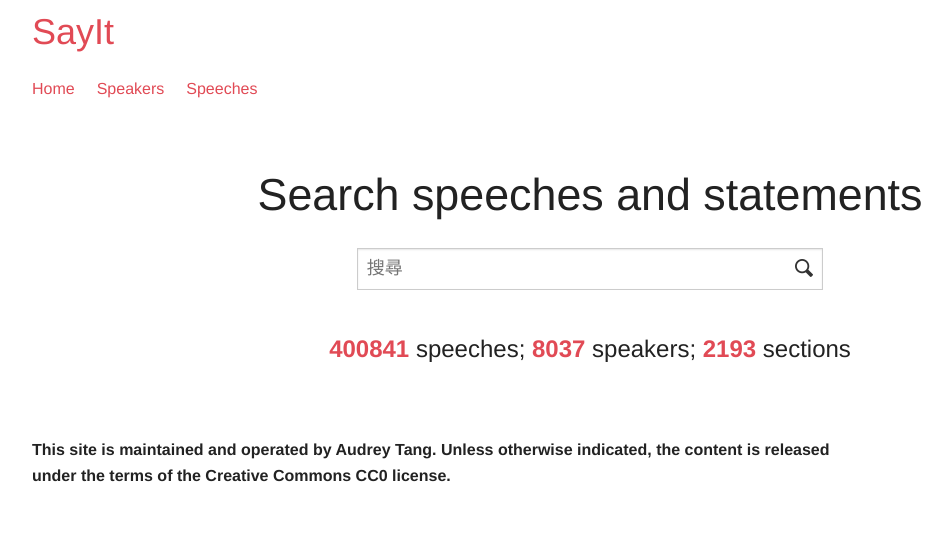
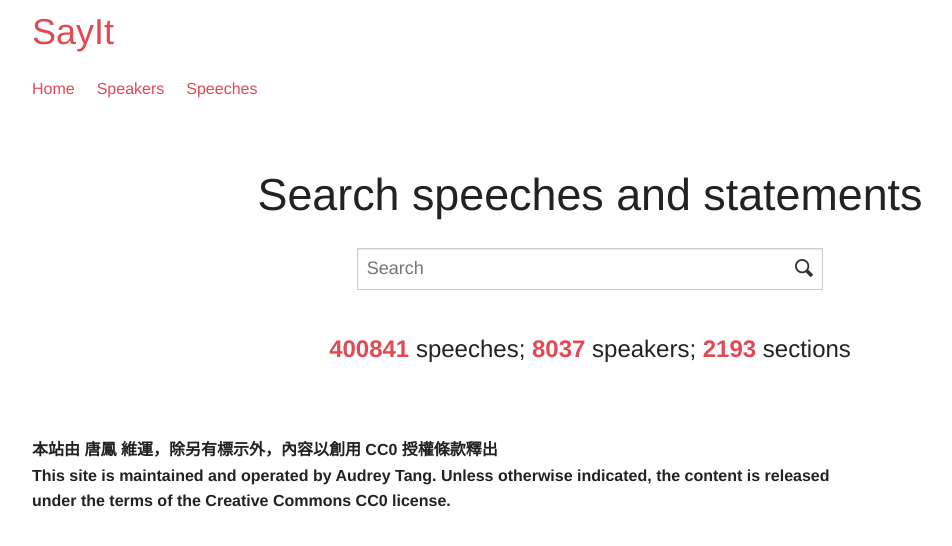
Before and after one commit to bestian/sayit, a Vue app: page / in a window 1280 px wide. Shown: the top 546 px of the page, without its empty margins (50-1002 px from the left). Built offline with nearby package versions, Linux system fonts and the light colour scheme.

Commit message:
靜態文字統一改為英文, 首頁底部文字改為雙語呈現, close #7 close #6

```diff
--- a/src/components/Navbar.vue
+++ b/src/components/Navbar.vue
@@ -11,7 +11,7 @@
         </h1>
         <ul class="inline-list left">
           <li>
-            <RouterLink to="/">Home</RouterLink> <!-- 首頁 -->
+            <RouterLink to="/">Home</RouterLink>
           </li>
           <li>
             <RouterLink to="/speakers">Speakers</RouterLink>
--- a/src/views/HomeView.vue
+++ b/src/views/HomeView.vue
@@ -1,5 +1,4 @@
 <script setup lang="ts">
-import { ref, onMounted } from 'vue'
 import { RouterLink } from 'vue-router'
 import { useHead } from '@unhead/vue'
 
@@ -12,16 +11,6 @@
     },
   ],
 })
-
-const ccText = ref('')
-
-onMounted(() => {
-  if (navigator.language.toLowerCase() === 'zh-tw') {
-    ccText.value = '本站由 唐鳳 維運，除另有標示外，內容以創用 CC0 授權條款釋出'
-  } else {
-    ccText.value = 'This site is maintained and operated by Audrey Tang. Unless otherwise indicated, the content is released under the terms of the Creative Commons CC0 license.'
-  }
-})
 </script>
 
 <template>
@@ -33,8 +22,8 @@
             <h2>Search speeches and statements</h2>
             <form class="site-search site-search--homepage" action="/search/" method="get">
               <div class="search-wrapper">
-                <input type="search" class="site-search__input" placeholder="搜尋" name="q" />
-                <input type="submit" class="icon-search icon-search" value="搜尋" />
+                <input type="search" class="site-search__input" placeholder="Search" name="q" />
+                <input type="submit" class="icon-search icon-search" value="Search" />
               </div>
             </form>
           </div>
@@ -59,7 +48,8 @@
       <div class="row">
         <div class="columns small-12 large-9" style="padding: 0">
           <p style="font-size: 1em; font-weight: bold; display: flex; margin-inline-end: auto;" id="cc">
-            {{ ccText }}
+            本站由 唐鳳 維運，除另有標示外，內容以創用 CC0 授權條款釋出<br>
+            This site is maintained and operated by Audrey Tang. Unless otherwise indicated, the content is released under the terms of the Creative Commons CC0 license.
           </p>
         </div>
         <div class="columns small-12 large-3" style="padding: 0">
--- a/src/views/SingleSpeakerView.vue
+++ b/src/views/SingleSpeakerView.vue
@@ -144,7 +144,7 @@
                 <input type="hidden" name="p" :value="speaker.id">
                 <div class="search-wrapper">
                   <input type="search" class="site-search__input" placeholder="Search this person's speeches" name="q">
-                  <input type="submit" class="icon-search icon-search" value="搜尋">
+                  <input type="submit" class="icon-search icon-search" value="Search">
                 </div>
               </form>
             </div>
```
